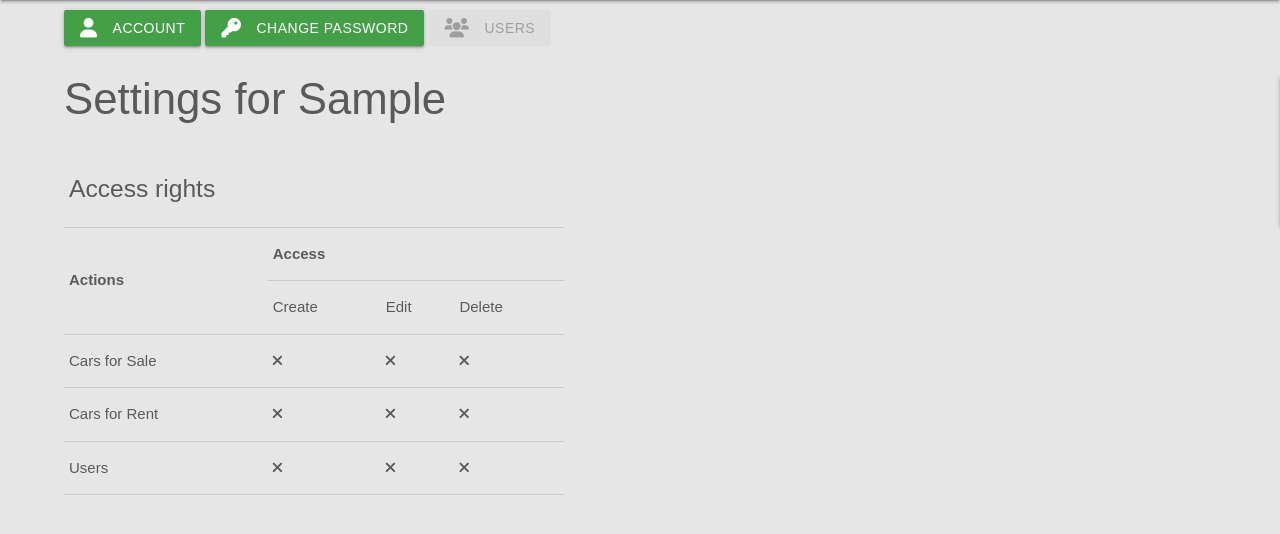
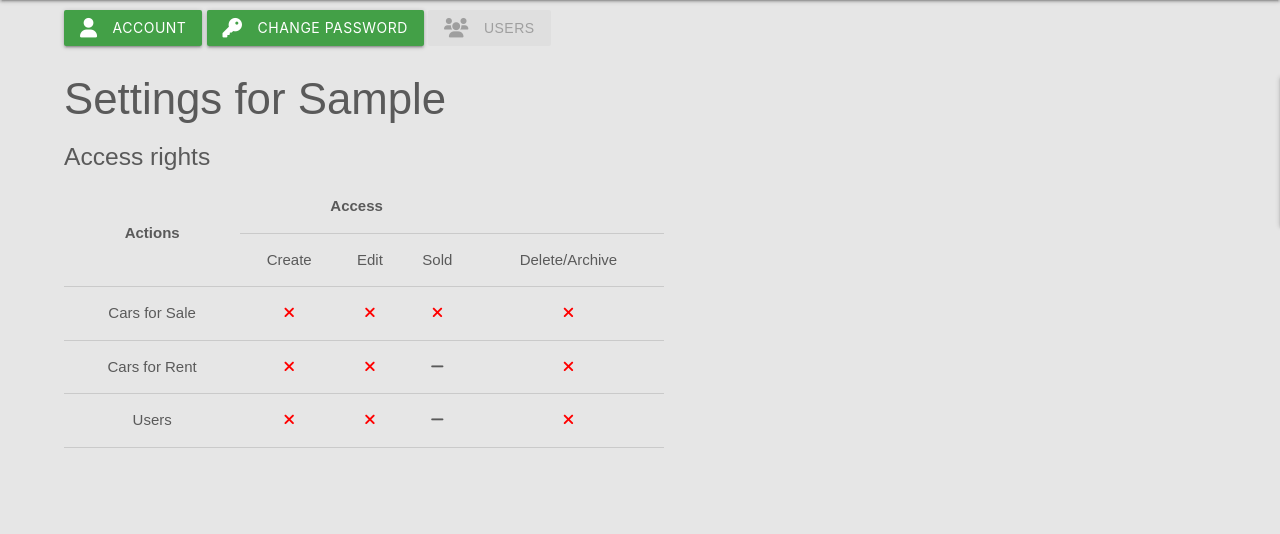
Before and after one commit to MarisKX/Code-Institute-Milestone-Project-3, a Flask app: page /manager-dashboard/settings/1 in a window 1280 px wide. Shown: the part 64-598 px from the top of the page. Run offline with Flask 2, Linux system fonts and the light colour scheme; the visitor is signed in with stand-in values (Sample User, id 1); a database or web service that is not in the repository returns one stand-in record (values such as "Sample title"); some libraries are stand-ins or nearby versions.

Commit message:
created rights-changing function in settings page

```diff
--- a/app.py
+++ b/app.py
@@ -100,7 +100,10 @@ def manager_register():
             if check_password_hash(super_user["password"], request.form.get("super-password")):
                 register = {
                 "username": request.form.get("username").lower(),
-                "password": generate_password_hash(request.form.get("password"))
+                "password": generate_password_hash(request.form.get("password")),
+                "car_sales": "no",
+                "car_rent": "no",
+                "settings": "no"
                 }
                 mongo.db.managing_users.insert_one(register)
                 flash("Welcome on board, {}".format(
@@ -267,18 +270,37 @@ def edit_car_for_sale(edit_id):
 def manager_settings(username):
     if "user" in session:
         user = mongo.db.managing_users.find({"username": session["user"]})
+        all_users = mongo.db.managing_users.find()
         if request.method == "POST":
-            current_user = mongo.db.managing_users.find_one({"username": username})
-            if check_password_hash(current_user["password"], request.form.get("old_password")):
-                new_password = {
-                    "password": generate_password_hash(request.form.get("new_password"))
-                }
-                mongo.db.managing_users.update_one({"username": session["user"]}, {"$set": new_password})
-                flash("Password changed for {}".format(session["user"]), category="success")
-                return redirect(url_for("manager_settings", user = user, username=session["user"]))
-            flash("Wrong password for {}".format(session["user"]), category="welcome")
-            return render_template("manager-dashboard/settings.html", user=user)
-        return render_template("manager-dashboard/settings.html", user=user)
+            if "change-password" in request.form:
+                current_user = mongo.db.managing_users.find_one({"username": username})
+                if check_password_hash(current_user["password"], request.form.get("old_password")):
+                    new_password = {
+                        "password": generate_password_hash(request.form.get("new_password"))
+                    }
+                    mongo.db.managing_users.update_one({"username": session["user"]}, {"$set": new_password})
+                    flash("Password changed for {}".format(session["user"]), category="success")
+                    return redirect(url_for("manager_settings", username=username))
+                flash("Wrong password for {}".format(session["user"]), category="welcome")
+                return render_template("manager-dashboard/settings.html", user=user)
+            elif "user-rights" in request.form:
+                for i in all_users:
+                    upd_username = i["username"]
+                    if i["superuser"] == "yes" or upd_username == session["user"]:
+                        continue
+                    else:
+                        car_sales = "yes" if request.form.get("checkbox_sales " + upd_username + "") else "no"
+                        car_rent = "yes" if request.form.get("checkbox_rent " + upd_username + "") else "no"
+                        settings = "yes" if request.form.get("checkbox_settings " + upd_username + "") else "no"
+                        update_rights = {
+                            "car_sales": car_sales,
+                            "car_rent": car_rent,
+                            "settings": settings,
+                        }
+                        mongo.db.managing_users.update_one({"username": upd_username}, {"$set": update_rights})
+                flash("Acces rights changed".format(session["user"]), category="success")
+                return redirect(url_for("manager_settings", username=username))
+        return render_template("manager-dashboard/settings.html", user=user, all_users=all_users)
     else:
         flash("Your session has expired!", category="info")
         return render_template("manager-dashboard/login.html")
--- a/static/css/style.css
+++ b/static/css/style.css
@@ -217,12 +217,39 @@ table {
     margin-bottom: 10px;
 }
 
+table.access-rights > tbody > tr > td, table.access-rights > tbody > tr > th {
+    text-align: center;
+}
+
 .hidden {
     display: none;
 }
 
-table.access-rights {
-    max-width: 500px;
+table.access-rights, table.user-rights {
+    max-width: 600px;
+}
+
+
+.row.flashes.alert.alert-welcome {
+    text-transform: capitalize;
+}
+
+.settings-heading {
+    margin-bottom: 20px;
+}
+
+.fa-check {
+    color: green;
+    font-weight: bold;
+}
+
+.fa-times {
+    color: red;
+    font-weight: bold;
+}
+
+.checkbox-imit {
+    font-size: 2em;
 }
 
 @media only screen and (max-width: 992px) {
@@ -232,14 +259,6 @@ table.access-rights {
     .brand-logo.mobile {
         display: inline-block;
     }
-}
-
-.row.flashes.alert.alert-welcome {
-    text-transform: capitalize;
-}
-
-.settings-heading {
-    margin-bottom: 20px;
 }
 
 /* Client side page settings (cars for sale/rent/contact)  */
--- a/templates/manager-dashboard/settings.html
+++ b/templates/manager-dashboard/settings.html
@@ -4,19 +4,18 @@
 <div class='border-line'></div>
 {% for u in user %}
 
-    <a href="#" onclick=showAccount() class="waves-effect waves-light green darken-1 btn"><i class="fas fa-user left"></i>Account</a>
-    <a href="#" onclick=showPassword() class="waves-effect waves-light green darken-1 btn"><i class="fas fa-key left"></i>Change Password</a>
+    <button onclick=showAccount() class="waves-effect waves-light green darken-1 btn"><i class="fas fa-user left"></i>Account</button>
+    <button onclick=showPassword() class="waves-effect waves-light green darken-1 btn"><i class="fas fa-key left"></i>Change Password</button>
     {% if u.settings == "yes" %}
-        <a href="#" onclick=showUsers() class="waves-effect waves-light green darken-1 btn" target="_parent"><i class="fas fa-users left"></i>Users</a>
+        <button onclick=showUsers() class="waves-effect waves-light green darken-1 btn" target="_parent"><i class="fas fa-users left"></i>Users</button>
     {% else %}
-        <a href="#" class="waves-effect waves-light green darken-1 btn disabled" target="_parent"><i class="fas fa-users left"></i>Users</a>
+        <butoon class="waves-effect waves-light green darken-1 btn disabled" target="_parent"><i class="fas fa-users left"></i>Users</butoon>
     {% endif %}
 
     <h3 class="settings-heading">Settings for {{ u.username.capitalize() }}</h3>
+    <div class="access-rights">
+        <h5>Access rights</h5>
         <table class="access-rights">
-        <tr>
-            <th colspan="4"><h5>Access rights</h5></th>
-        </tr>
             <tr>
                 <th rowspan="2" class="tooltipped" data-position="down" data-tooltip="Internal ID number of car">Actions</th>
                 <th colspan="3" class="tooltipped" data-position="down" data-tooltip="Date of car being added to database">Access</th>
@@ -24,11 +23,13 @@
             <tr>
                 <td>Create</td>
                 <td>Edit</td>
-            <td>Delete</td>
+                <td>Sold</td>
+                <td>Delete/Archive</td>
             </tr>
             {% if u.car_sales and u.settings and u.car_rent == "yes" %}
             <tr>
                 <td>Cars for Sale</td>
+                <td><i class="fas fa-check"></i></td>
                 <td><i class="fas fa-check"></i></td>
                 <td><i class="fas fa-check"></i></td>
                 <td><i class="fas fa-check"></i></td>
@@ -37,17 +38,20 @@
                 <td>Cars for Rent</td>
                 <td><i class="fas fa-check"></i></td>
                 <td><i class="fas fa-check"></i></td>
+                <td><i class="fas fa-minus"></i></td>
                 <td><i class="fas fa-check"></i></td>
             </tr>
             <tr>
                 <td>Users</td>
                 <td><i class="fas fa-check"></i></td>
                 <td><i class="fas fa-check"></i></td>
+                <td><i class="fas fa-minus"></i></td>
                 <td><i class="fas fa-check"></i></td>
             </tr>
             {% elif u.car_sales and u.car_rent == "yes" and u.settings == "no" %}
             <tr>
                 <td>Cars for Sale</td>
+                <td><i class="fas fa-check"></i></td>
                 <td><i class="fas fa-check"></i></td>
                 <td><i class="fas fa-check"></i></td>
                 <td><i class="fas fa-times"></i></td>
@@ -56,17 +60,20 @@
                 <td>Cars for Rent</td>
                 <td><i class="fas fa-check"></i></td>
                 <td><i class="fas fa-check"></i></td>
+                <td><i class="fas fa-minus"></i></td>
                 <td><i class="fas fa-times"></i></td>
             </tr>
             <tr>
                 <td>Users</td>
                 <td><i class="fas fa-times"></i></td>
                 <td><i class="fas fa-times"></i></td>
+                <td><i class="fas fa-minus"></i></td>
                 <td><i class="fas fa-times"></i></td>
             </tr>
             {% elif u.car_sales == "yes" and u.settings and u.car_rent == "no" %}
             <tr>
                 <td>Cars for Sale</td>
+                <td><i class="fas fa-check"></i></td>
                 <td><i class="fas fa-check"></i></td>
                 <td><i class="fas fa-check"></i></td>
                 <td><i class="fas fa-times"></i></td>
@@ -75,12 +82,14 @@
                 <td>Cars for Rent</td>
                 <td><i class="fas fa-times"></i></td>
                 <td><i class="fas fa-times"></i></td>
+                <td><i class="fas fa-minus"></i></td>
                 <td><i class="fas fa-times"></i></td>
             </tr>
             <tr>
                 <td>Users</td>
                 <td><i class="fas fa-times"></i></td>
                 <td><i class="fas fa-times"></i></td>
+                <td><i class="fas fa-minus"></i></td>
                 <td><i class="fas fa-times"></i></td>
             </tr>
             {% elif u.car_rent == "yes" and u.settings and u.car_sales == "no" %}
@@ -89,17 +98,20 @@
                 <td><i class="fas fa-times"></i></td>
                 <td><i class="fas fa-times"></i></td>
                 <td><i class="fas fa-times"></i></td>
+                <td><i class="fas fa-times"></i></td>
             </tr>
             <tr>
                 <td>Cars for Rent</td>
                 <td><i class="fas fa-check"></i></td>
                 <td><i class="fas fa-check"></i></td>
+                <td><i class="fas fa-minus"></i></td>
                 <td><i class="fas fa-times"></i></td>
             </tr>
             <tr>
                 <td>Users</td>
                 <td><i class="fas fa-times"></i></td>
                 <td><i class="fas fa-times"></i></td>
+                <td><i class="fas fa-minus"></i></td>
                 <td><i class="fas fa-times"></i></td>
             </tr>
             {% else %}
@@ -108,25 +120,29 @@
                 <td><i class="fas fa-times"></i></td>
                 <td><i class="fas fa-times"></i></td>
                 <td><i class="fas fa-times"></i></td>
+                <td><i class="fas fa-times"></i></td>
             </tr>
             <tr>
                 <td>Cars for Rent</td>
                 <td><i class="fas fa-times"></i></td>
                 <td><i class="fas fa-times"></i></td>
+                <td><i class="fas fa-minus"></i></td>
                 <td><i class="fas fa-times"></i></td>
             </tr>
             <tr>
                 <td>Users</td>
                 <td><i class="fas fa-times"></i></td>
                 <td><i class="fas fa-times"></i></td>
+                <td><i class="fas fa-minus"></i></td>
                 <td><i class="fas fa-times"></i></td>
             </tr>
             {% endif %}
         </table>
+    </div>
 
     <div class="change-password hidden">
         <h5>Change password</h5>
-        <form class="col s12 m8 offset-m2 l6 offset-l3" method="POST" id="change-password" action="{{ url_for('manager_settings', username=session['user']) }}">
+        <form class="col s12 m8 offset-m2 l6 offset-l3" method="POST">
             <div class="row">
                 <div class="input-field col s6">
                     <i class="fas fa-user-lock prefix"></i>
@@ -144,15 +160,78 @@
                 </div>
             </div>
             <div class="row">
-                <button type="submit" class="col s10 offset-s1 btn-large text-shadow grey darken-1">
-                    Change password<i class="fas fa-sign-in-alt"></i>
+                <button name="change-password" type="submit" class="waves-effect waves-light green darken-1 btn">
+                    Change password<i class="fas fa-sync-alt left"></i>
                 </button>
             </div>
         </form>
     </div>
 
     <div class="users hidden">
-        <h3>Users</h3>
+        <h5>Users</h5>
+        <form class="col s12 m8 offset-m2 l6 offset-l3" name="form-name" value="user-rights" method="POST">
+            <table class="user-rights">
+                <tr>
+                    <th>User</th>
+                    <th>Sale</th>
+                    <th>Rent</th>
+                    <th>Users</th>
+                </tr>
+                {% for eachuser in all_users %}
+                <tr class="user-details">
+                    <td>{{ eachuser.username.capitalize() }}</td>
+                    <td>
+                    <label for="checkbox_sales {{ eachuser.username }}">
+                    {% if eachuser.superuser == "yes" or eachuser.username == u.username and eachuser.car_sales == "yes" %}
+                        <i class="checkbox-imit far fa-check-square"></i>
+                    {% elif eachuser.username == u.username and eachuser.car_sales == "no" %}
+                        <i class="checkbox-imit far fa-square"></i>
+                    {% elif eachuser.car_sales == "yes" %}
+                        <input type="checkbox" name="checkbox_sales {{ eachuser.username }}" id="checkbox_sales {{ eachuser.username }}" class="filled-in" checked/>
+                        <span></span>
+                    {% else %}
+                        <input type="checkbox" name="checkbox_sales {{ eachuser.username }}" id="checkbox_sales {{ eachuser.username }}" class="filled-in"/>
+                        <span></span>
+                    {% endif %}
+                    </label>
+                    </td>
+                    <td>
+                    <label for="checkbox_rent {{ eachuser.username }}">
+                        {% if eachuser.superuser == "yes" or eachuser.username == u.username and eachuser.car_rent == "yes" %}
+                            <i class="checkbox-imit far fa-check-square"></i>
+                        {% elif eachuser.username == u.username and eachuser.car_rent == "no" %}
+                            <i class="checkbox-imit far fa-square"></i>
+                        {% elif eachuser.car_rent == "yes" %}
+                            <input type="checkbox" name="checkbox_rent {{ eachuser.username }}" id="checkbox_rent {{ eachuser.username }}" class="filled-in" checked/>
+                            <span></span>
+                        {% else %}
+                            <input type="checkbox" name="checkbox_rent {{ eachuser.username }}" id="checkbox_rent {{ eachuser.username }}" class="filled-in"/>
+                            <span></span>
+                        {% endif %}
+                    </label>
+                    </td>
+                    <td>
+                    <label for="checkbox_settings {{ eachuser.username }}">
+                        {% if eachuser.superuser == "yes" or eachuser.username == u.username and eachuser.settings == "yes" %}
+                            <i class="checkbox-imit far fa-check-square"></i>
+                        {% elif eachuser.username == u.username and eachuser.settings == "no" %}
+                            <i class="checkbox-imit far fa-square"></i>
+                        {% elif eachuser.settings == "yes" %}
+                            <input type="checkbox" name="checkbox_settings {{ eachuser.username }}" id="checkbox_settings {{ eachuser.username }}" class="filled-in" checked/>
+                            <span></span>
+                        {% else %}
+                            <input type="checkbox" name="checkbox_settings {{ eachuser.username }}" id="checkbox_settings {{ eachuser.username }}" class="filled-in"/>
+                            <span></span>
+                        {% endif %}
+                    </label>
+                    </td>
+                    </tr>
+                {% endfor %}
+            </table>
+            <button name="user-rights" type="submit" class="waves-effect waves-light green darken-1 btn">
+                Confirm<i class="far fa-check-square left"></i>
+            </button>
+        </form>
     </div>
 
 {% endfor %}
```
Also changed, not shown: static/js/script.js (line endings or trailing spaces). Lines whose indentation alone changed are shown as unchanged.
